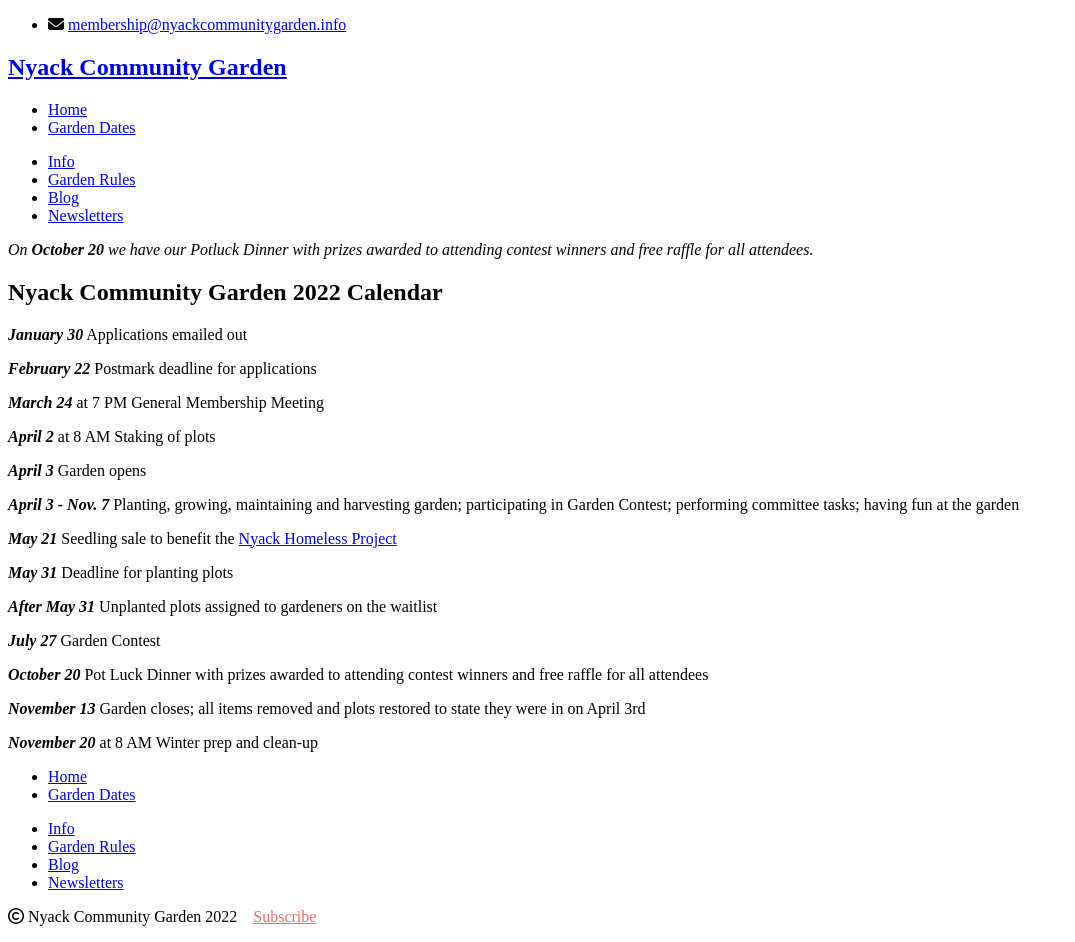
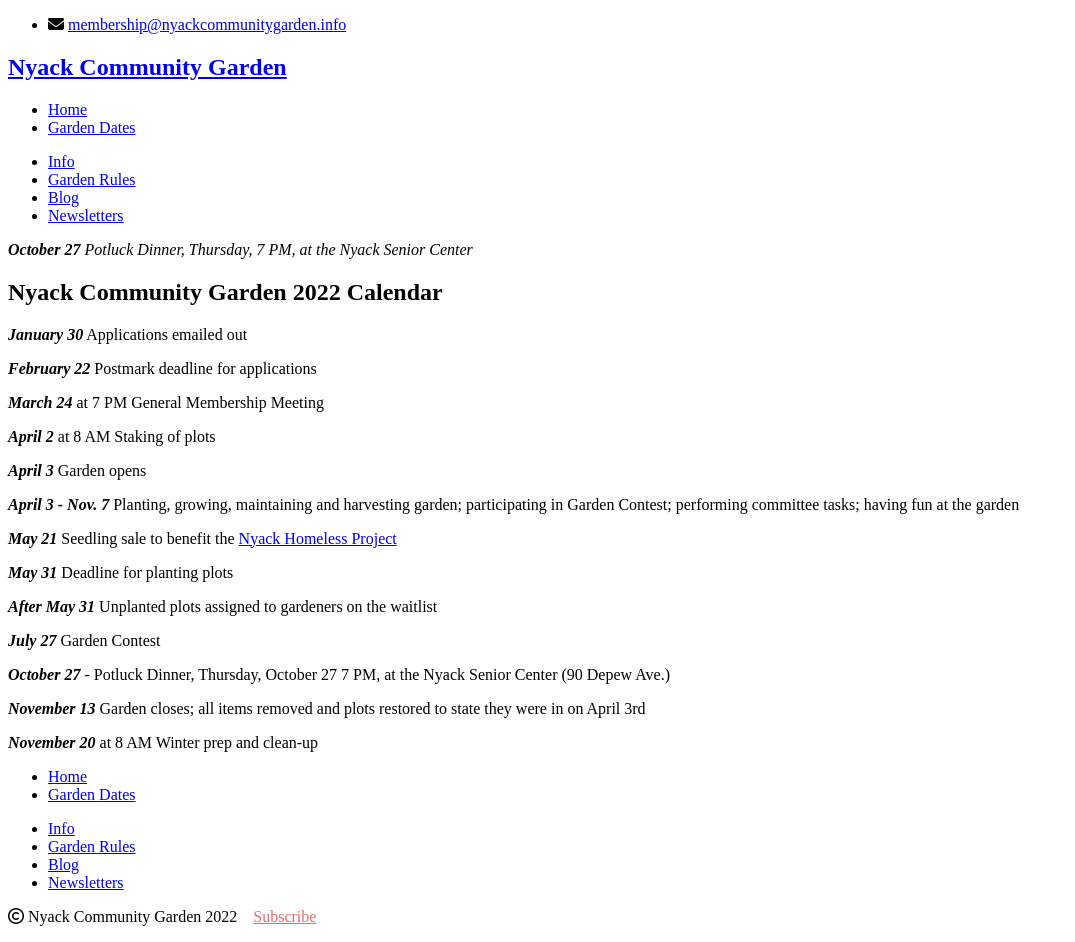
Before and after one commit to bosborne/nyackcommunitygarden, a Jekyll site: the page built from garden-dates/index.md, in a window 1280 px wide. Shown: the whole page, without its empty margins (0-1075 px from the left). Built offline with Jekyll 4.4.1, drawn with Linux system fonts in a browser that asks for light colours; nearby versions of some CDN libraries; library files that are not in the unit come from our copies.

Commit message:
Enter Potluck dates

```diff
--- a/_layouts/default.html
+++ b/_layouts/default.html
@@ -22,7 +22,7 @@
       <div class="bannerbox">
         <p>
           <i>
-            On <b>October 20</b> we have our Potluck Dinner with prizes awarded to attending contest winners and free raffle for all attendees.
+            <b>October 27</b> Potluck Dinner, Thursday, 7 PM, at the Nyack Senior Center
           </i>
         </p>
       </div>
--- a/garden-dates/index.md
+++ b/garden-dates/index.md
@@ -27,7 +27,7 @@
 
 ***July 27*** Garden Contest
 
-***October 20*** Pot Luck Dinner with prizes awarded to attending contest winners and free raffle for all attendees
+***October 27*** - Potluck Dinner, Thursday, October 27 7 PM, at the Nyack Senior Center (90 Depew Ave.)
 
 ***November 13*** Garden closes; all items removed and plots restored to state they were in on April 3rd
 
```
